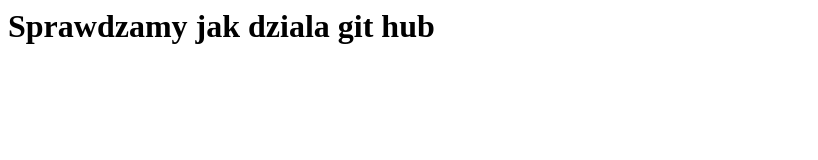
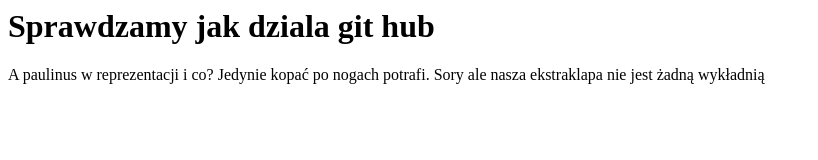
Before and after one commit to nri1234/learning-git-2, a plain HTML site: page index.html in a window 1280 px wide. Shown: the whole page, without its empty margins (0-818 px from the left). Drawn offline with Linux system fonts and the light colour scheme.

Commit message:
Add paragraph

```diff
--- a/index.html
+++ b/index.html
@@ -7,7 +7,7 @@
             Sprawdzamy jak dziala git hub
         </h1>
         <p>
-
+            A paulinus w reprezentacji i co? Jedynie kopać po nogach potrafi. Sory ale nasza ekstraklapa nie jest żadną wykładnią
         </p>
     </body>
 </html>
```
